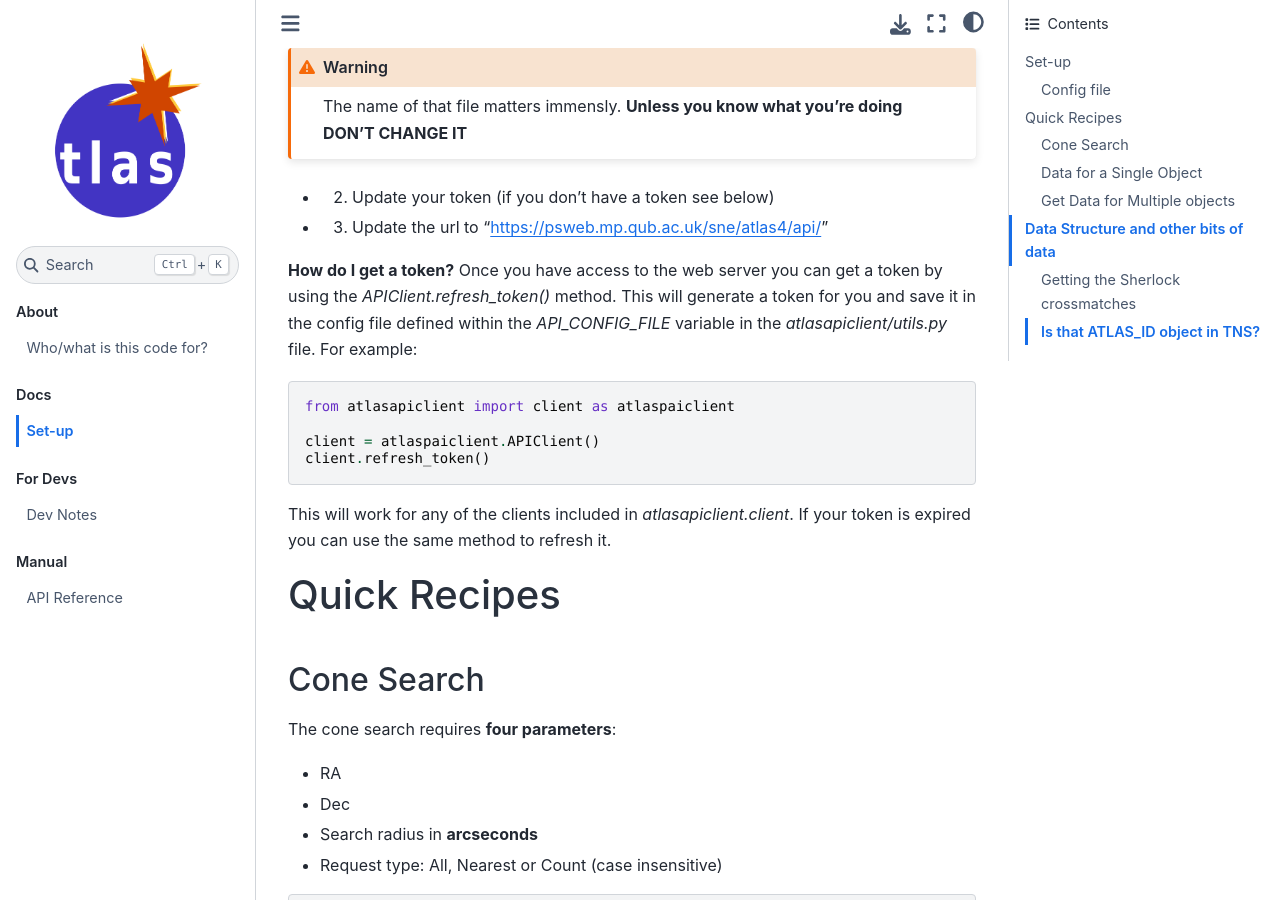
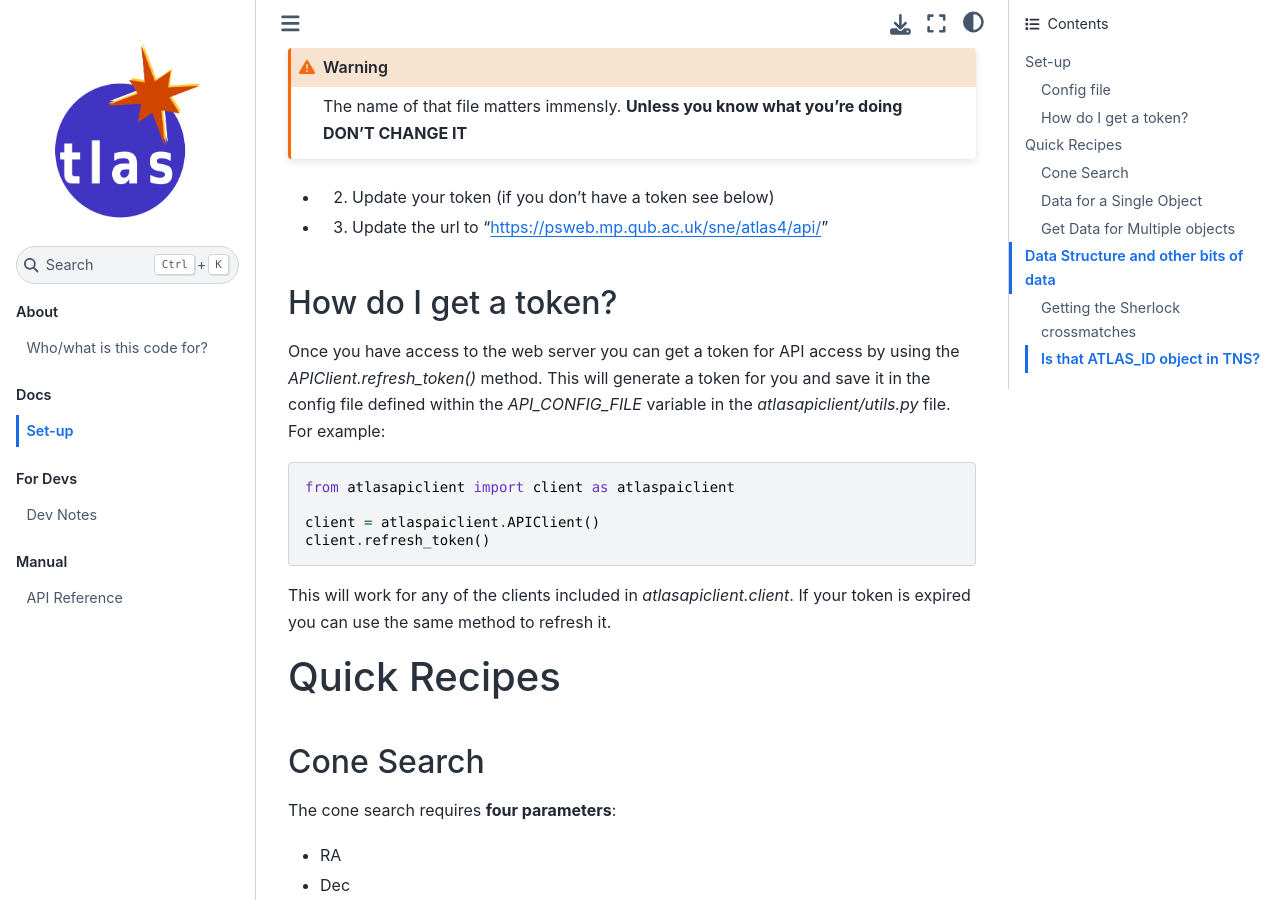
Before and after one commit to HeloiseS/atlasapiclient, a Sphinx documentation site: the page built from docs/source/users.rst, in a window 1280 px wide and 900 px high, scrolled down 627 px. Built offline with Sphinx 7.4.7 and the Sphinx Book theme 1.1.4, drawn with Linux system fonts in a browser that asks for light colours.

Commit message:
Make "How do I get a token" a subsection

```diff
--- a/docs/source/users.rst
+++ b/docs/source/users.rst
@@ -33,8 +33,9 @@ In the directory `atlasapiclient/config_files` you will find the `api_config_tem
 * 3) Update the url to "https://psweb.mp.qub.ac.uk/sne/atlas4/api/"
 
 
-**How do I get a token?**
-Once you have access to the web server you can get a token by using the
+How do I get a token?
+~~~~~~~~~~~~~~~~~~~~~
+Once you have access to the web server you can get a token for API access by using the
 `APIClient.refresh_token()` method. This will generate a token for you and save
 it in the config file defined within the `API_CONFIG_FILE` variable in the `atlasapiclient/utils.py` file.
 For example:
```
